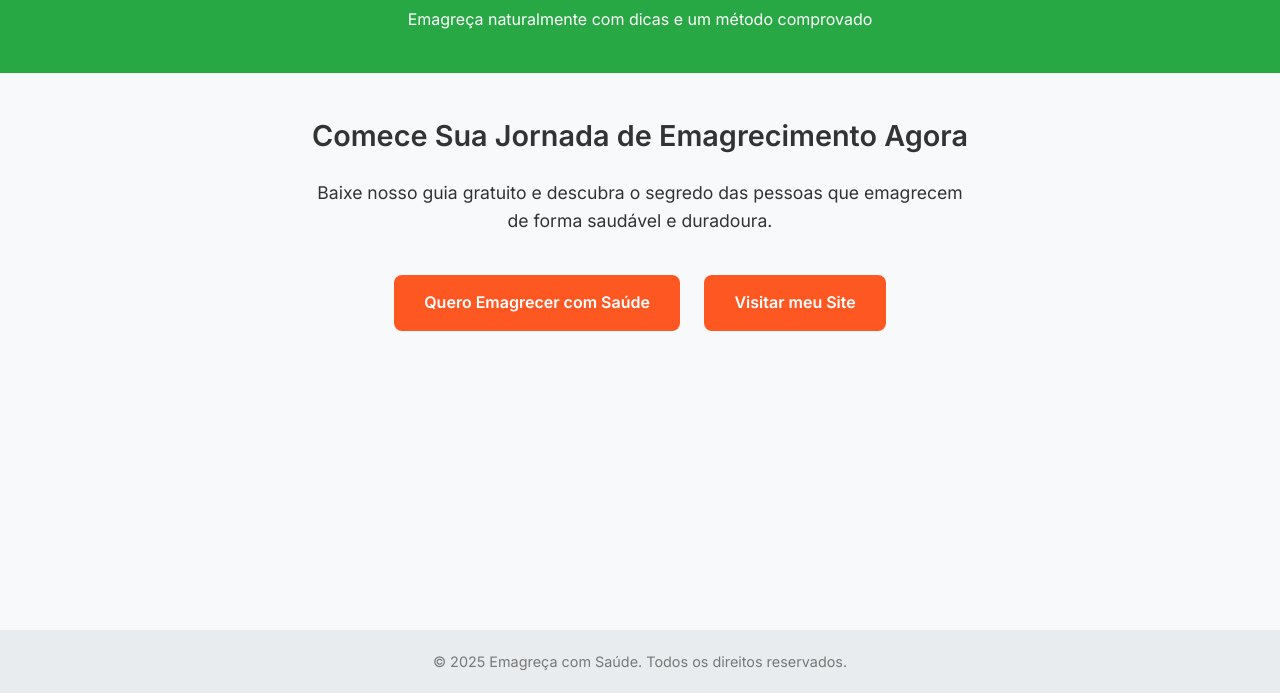
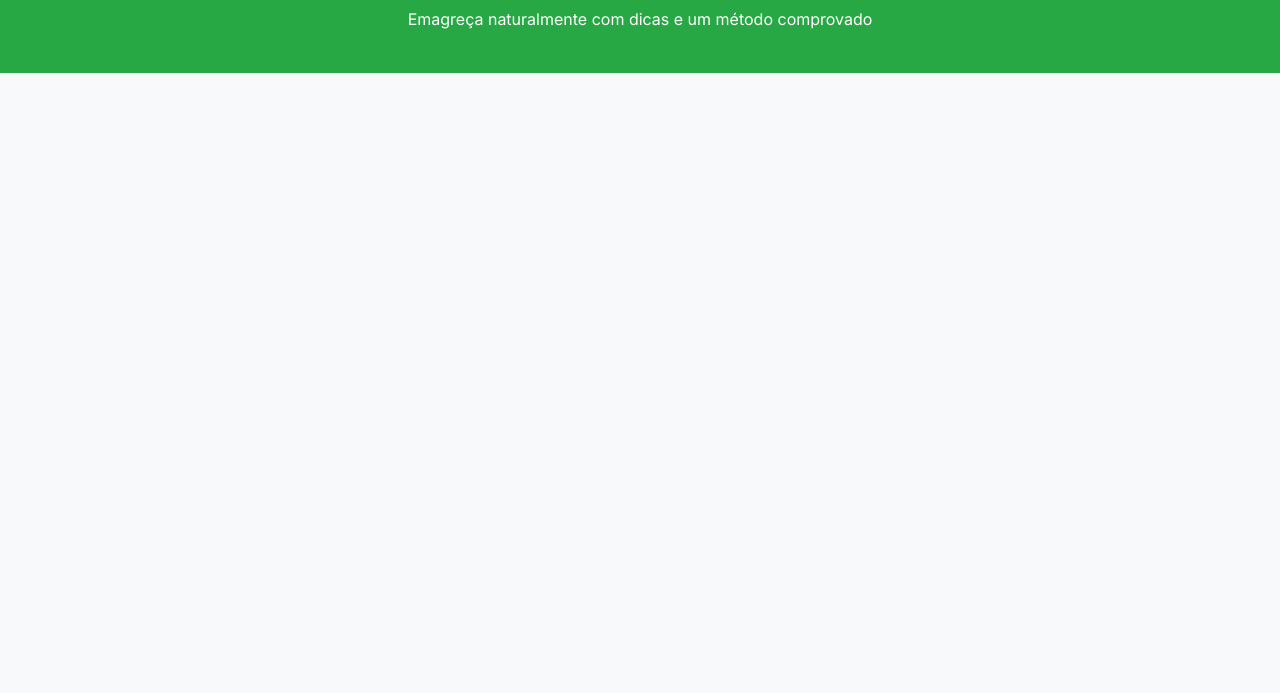
Before and after one commit to rafaell233/rafael233.github.io, a plain HTML site: page index.html in a window 1280 px wide. Shown: the part 107-800 px from the top of the page. Drawn offline with Linux system fonts and the light colour scheme.

Commit message:
Update index.html

```diff
--- a/index.html
+++ b/index.html
@@ -4,8 +4,13 @@
   <meta charset="UTF-8" />
   <meta name="viewport" content="width=device-width, initial-scale=1.0" />
   <title>Emagreça com Saúde</title>
+
+  <!-- Google Fonts: Inter -->
+  <link href="https://fonts.googleapis.com/css2?family=Inter:wght@400;600&display=swap" rel="stylesheet" />
+
+  <!-- Favicon -->
   <link rel="icon" href="favicon.ico" type="image/x-icon" />
-  <link href="https://fonts.googleapis.com/css2?family=Inter:wght@400;600&display=swap" rel="stylesheet">
+
   <style>
     * {
       margin: 0;
@@ -84,24 +89,3 @@
     <h1>Transforme Seu Corpo com Saúde</h1>
     <p>Emagreça naturalmente com dicas e um método comprovado</p>
   </header>
-
-  <section>
-    <h2>Comece Sua Jornada de Emagrecimento Agora</h2>
-    <p>Baixe nosso guia gratuito e descubra o segredo das pessoas que emagrecem de forma saudável e duradoura.</p>
-
-    <!-- 🔗 Botão com seu link de afiliado -->
-    <a href="https://go.hotmart.com/B93212706U" class="botao" target="_blank">
-      Quero Emagrecer com Saúde
-    </a>
-
-    <!-- 🌐 Link para seu site no GitHub -->
-    <a href="https://rafael233.github.io/" class="botao" target="_blank">
-      Visitar meu Site
-    </a>
-  </section>
-
-  <footer>
-    &copy; 2025 Emagreça com Saúde. Todos os direitos reservados.
-  </footer>
-</body>
-</html>
```
